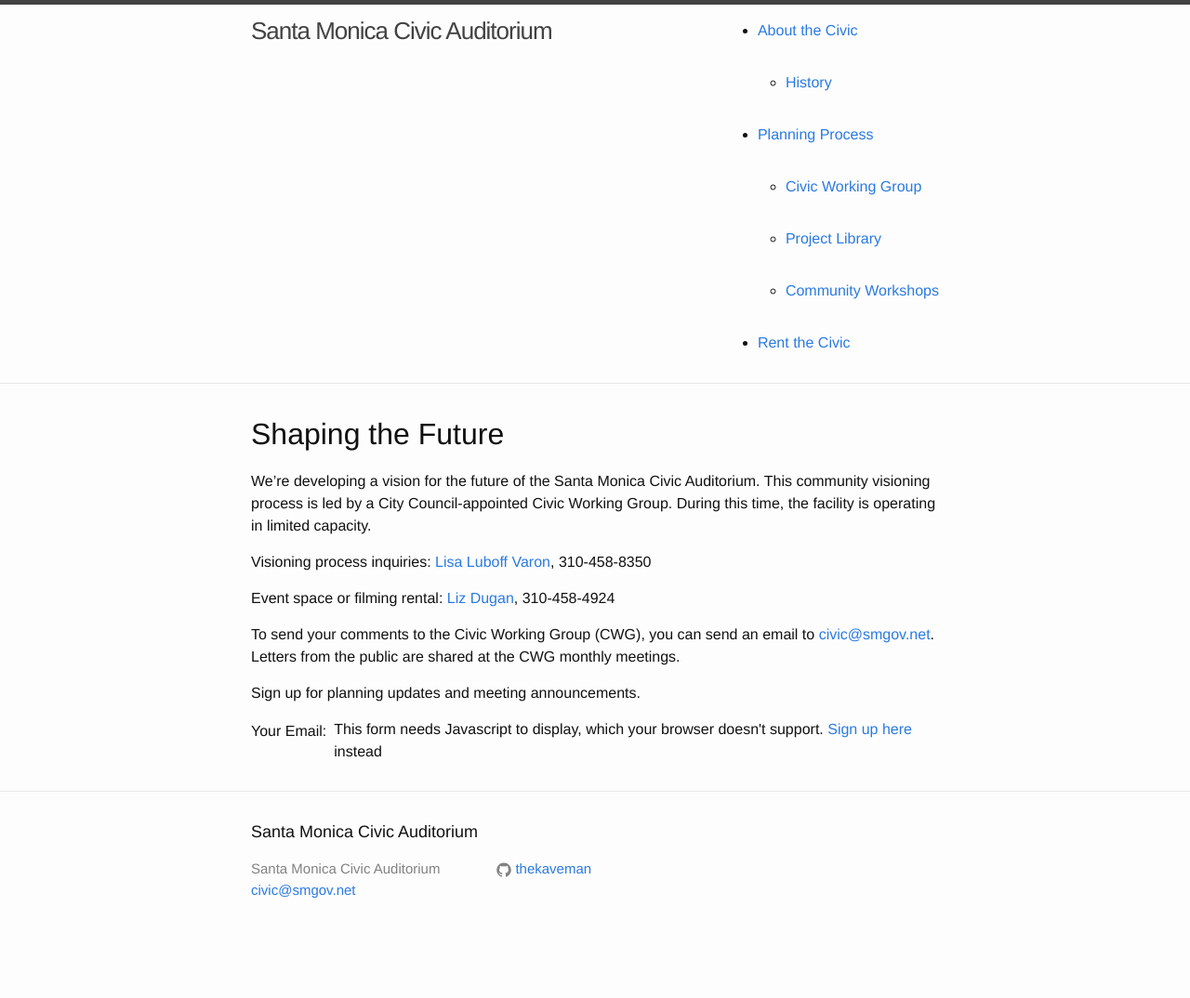
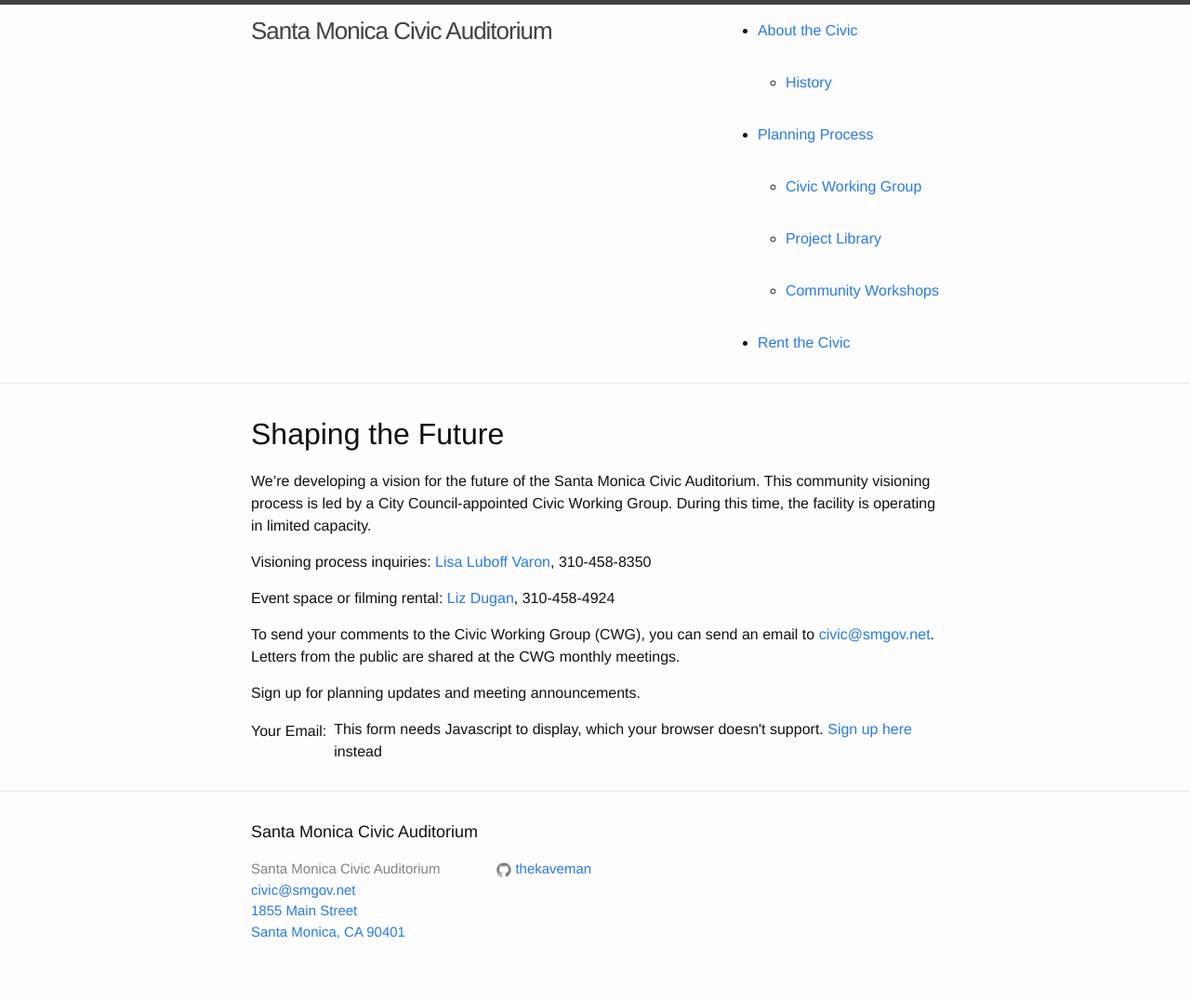
Before and after one commit to thekaveman/civic-auditorium, a Jekyll site: the page built from index.html, in a window 1280 px wide. Shown: the whole page at 93% size. Built offline with Jekyll 4.4.1, drawn with Linux system fonts in a browser that asks for light colours; before the commit the page ends 1029 px from its top, so only the background shows below that.

Commit message:
adding more contact info

```diff
--- a/_config.yml
+++ b/_config.yml
@@ -1,7 +1,15 @@
 title: Santa Monica Civic Auditorium
-email: civic@smgov.net
 baseurl: /civic-auditorium
 github_username: thekaveman
+
+#contact info
+
+email: civic@smgov.net
+street: 1855 Main Street
+city: Santa Monica
+state: CA
+zip: 90401
+map_url: https://www.google.com/maps/place/Santa+Monica+Civic+Auditorium/@34.009085,-118.489339,17z
 
 defaults:
   -
--- a/_includes/footer.html
+++ b/_includes/footer.html
@@ -9,6 +9,11 @@
                 <ul class="contact-list">
                     <li>{{ site.title }}</li>
                     <li><a href="mailto:{{ site.email }}">{{ site.email }}</a></li>
+                    <li>
+                        <a href="{{ site.map_url }}" target="_blank">
+                        {{ site.street }}<br />{{ site.city }}, {{ site.state }} {{ site.zip }}
+                        </a>
+                    </li>
                 </ul>
             </div>
 
@@ -17,28 +22,10 @@
                   {% if site.github_username %}
                   <li>
                     <a href="https://github.com/{{ site.github_username }}">
-              <span class="icon  icon--github">
-                <svg viewBox="0 0 16 16">
-                  <path fill="#828282" d="M7.999,0.431c-4.285,0-7.76,3.474-7.76,7.761 c0,3.428,2.223,6.337,5.307,7.363c0.388,0.071,0.53-0.168,0.53-0.374c0-0.184-0.007-0.672-0.01-1.32 c-2.159,0.469-2.614-1.04-2.614-1.04c-0.353-0.896-0.862-1.135-0.862-1.135c-0.705-0.481,0.053-0.472,0.053-0.472 c0.779,0.055,1.189,0.8,1.189,0.8c0.692,1.186,1.816,0.843,2.258,0.645c0.071-0.502,0.271-0.843,0.493-1.037 C4.86,11.425,3.049,10.76,3.049,7.786c0-0.847,0.302-1.54,0.799-2.082C3.768,5.507,3.501,4.718,3.924,3.65 c0,0,0.652-0.209,2.134,0.796C6.677,4.273,7.34,4.187,8,4.184c0.659,0.003,1.323,0.089,1.943,0.261 c1.482-1.004,2.132-0.796,2.132-0.796c0.423,1.068,0.157,1.857,0.077,2.054c0.497,0.542,0.798,1.235,0.798,2.082 c0,2.981-1.814,3.637-3.543,3.829c0.279,0.24,0.527,0.713,0.527,1.437c0,1.037-0.01,1.874-0.01,2.129 c0,0.208,0.14,0.449,0.534,0.373c3.081-1.028,5.302-3.935,5.302-7.362C15.76,3.906,12.285,0.431,7.999,0.431z"/>
-                </svg>
+                      <span class="icon icon--github">
+                          {% include github-icon.html %}
                       </span>
-
                       <span class="username">{{ site.github_username }}</span>
-            </a>
-          </li>
-          {% endif %}
-
-          {% if site.twitter_username %}
-          <li>
-            <a href="https://twitter.com/{{ site.twitter_username }}">
-              <span class="icon  icon--twitter">
-                <svg viewBox="0 0 16 16">
-                  <path fill="#828282" d="M15.969,3.058c-0.586,0.26-1.217,0.436-1.878,0.515c0.675-0.405,1.194-1.045,1.438-1.809
-                  c-0.632,0.375-1.332,0.647-2.076,0.793c-0.596-0.636-1.446-1.033-2.387-1.033c-1.806,0-3.27,1.464-3.27,3.27 c0,0.256,0.029,0.506,0.085,0.745C5.163,5.404,2.753,4.102,1.14,2.124C0.859,2.607,0.698,3.168,0.698,3.767 c0,1.134,0.577,2.135,1.455,2.722C1.616,6.472,1.112,6.325,0.671,6.08c0,0.014,0,0.027,0,0.041c0,1.584,1.127,2.906,2.623,3.206 C3.02,9.402,2.731,9.442,2.433,9.442c-0.211,0-0.416-0.021-0.615-0.059c0.416,1.299,1.624,2.245,3.055,2.271 c-1.119,0.877-2.529,1.4-4.061,1.4c-0.264,0-0.524-0.015-0.78-0.046c1.447,0.928,3.166,1.469,5.013,1.469 c6.015,0,9.304-4.983,9.304-9.304c0-0.142-0.003-0.283-0.009-0.423C14.976,4.29,15.531,3.714,15.969,3.058z"/>
-                </svg>
-              </span>
-
-              <span class="username">{{ site.twitter_username }}</span>
                     </a>
                   </li>
                   {% endif %}
@@ -49,7 +36,5 @@
                 <p class="text">{{ site.description }}</p>
             </div>
         </div>
-
     </div>
-
 </footer>
--- /dev/null
+++ b/_includes/github-icon.html
@@ -0,0 +1,3 @@
+<svg viewBox="0 0 16 16">
+    <path fill="#828282" d="M7.999,0.431c-4.285,0-7.76,3.474-7.76,7.761 c0,3.428,2.223,6.337,5.307,7.363c0.388,0.071,0.53-0.168,0.53-0.374c0-0.184-0.007-0.672-0.01-1.32 c-2.159,0.469-2.614-1.04-2.614-1.04c-0.353-0.896-0.862-1.135-0.862-1.135c-0.705-0.481,0.053-0.472,0.053-0.472 c0.779,0.055,1.189,0.8,1.189,0.8c0.692,1.186,1.816,0.843,2.258,0.645c0.071-0.502,0.271-0.843,0.493-1.037 C4.86,11.425,3.049,10.76,3.049,7.786c0-0.847,0.302-1.54,0.799-2.082C3.768,5.507,3.501,4.718,3.924,3.65 c0,0,0.652-0.209,2.134,0.796C6.677,4.273,7.34,4.187,8,4.184c0.659,0.003,1.323,0.089,1.943,0.261 c1.482-1.004,2.132-0.796,2.132-0.796c0.423,1.068,0.157,1.857,0.077,2.054c0.497,0.542,0.798,1.235,0.798,2.082 c0,2.981-1.814,3.637-3.543,3.829c0.279,0.24,0.527,0.713,0.527,1.437c0,1.037-0.01,1.874-0.01,2.129 c0,0.208,0.14,0.449,0.534,0.373c3.081-1.028,5.302-3.935,5.302-7.362C15.76,3.906,12.285,0.431,7.999,0.431z"/>
+</svg>
```
Lines whose indentation alone changed are shown as unchanged.
